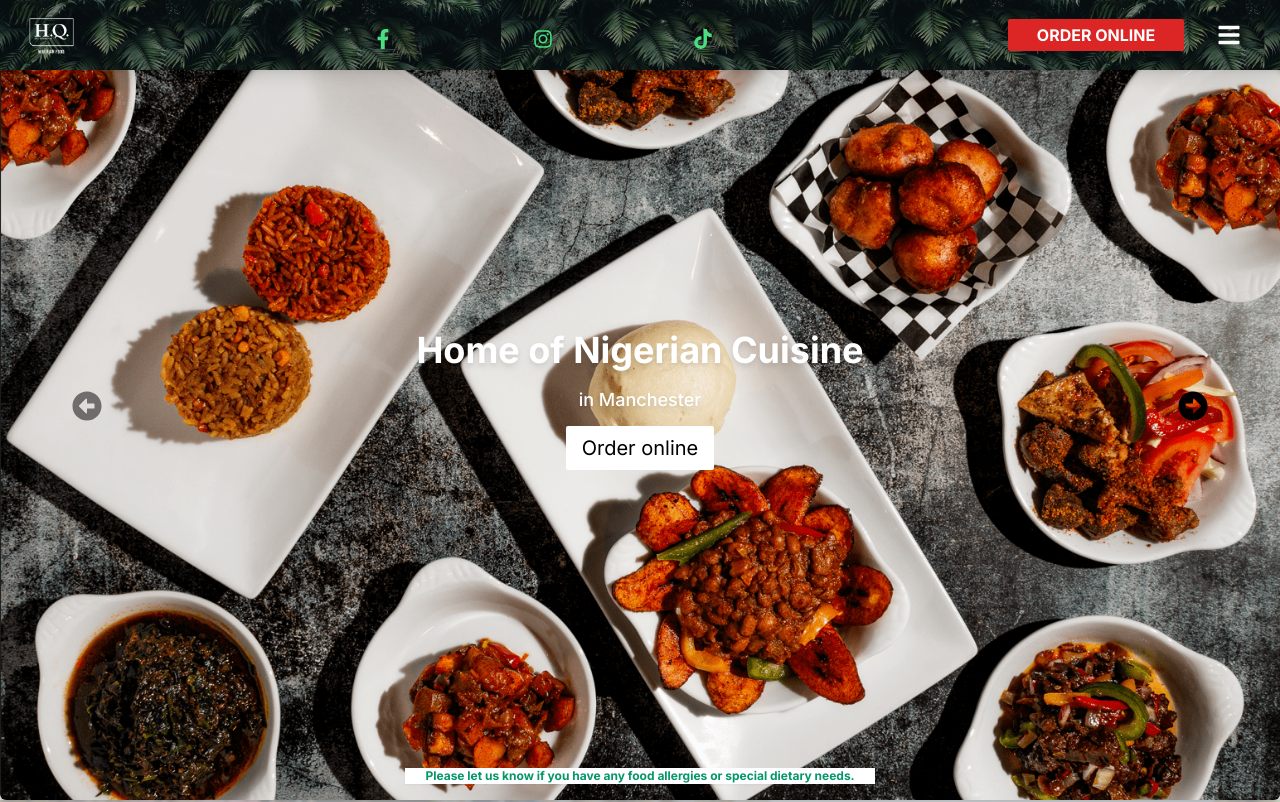
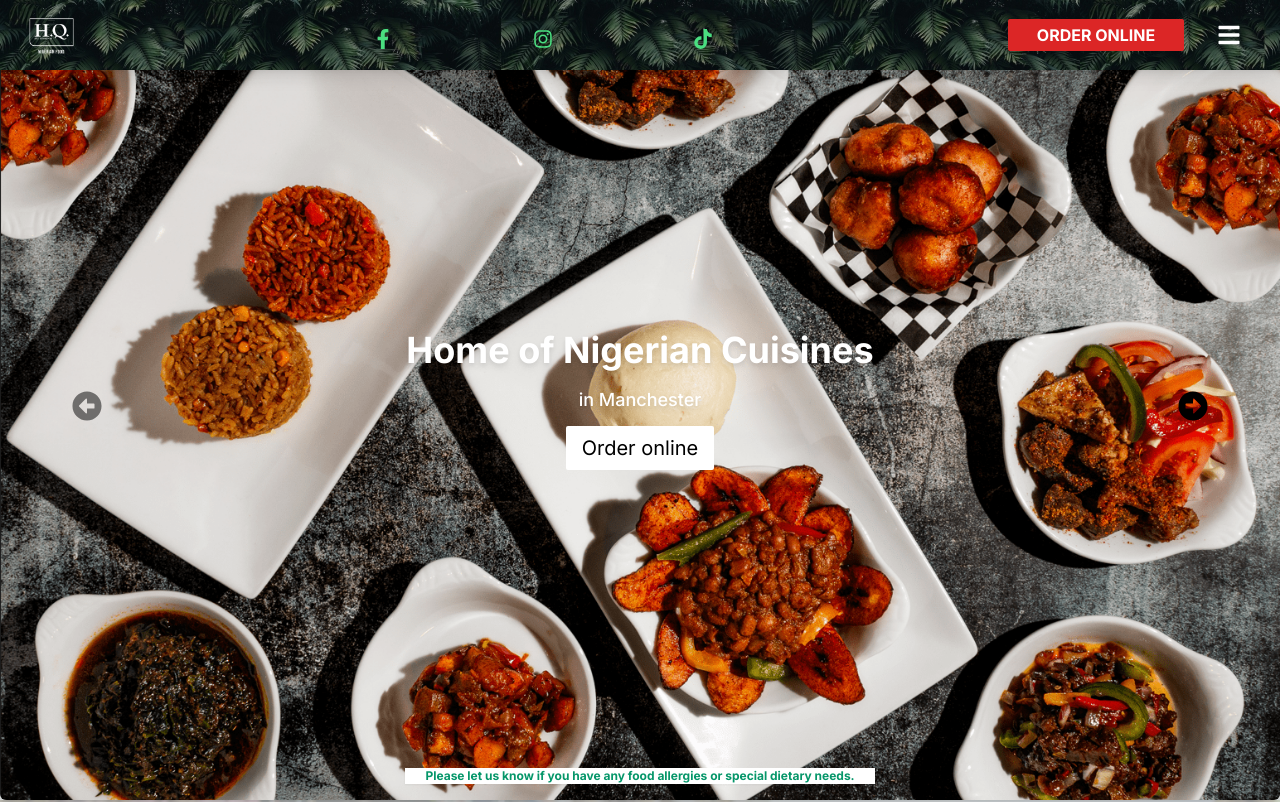
Before and after one commit to Joppaa-programming/hqmainfrontend, a Next.js app: page / in a window 1280 px wide. Shown: the top 802 px of the page. Built offline with nearby package versions, Linux system fonts and the light colour scheme.

Commit message:
extra fixes

```diff
--- a/src/app/components/cardslist.jsx
+++ b/src/app/components/cardslist.jsx
@@ -48,7 +48,7 @@ export default function CardsList() {
                     style={{ objectFit: "cover" }} />
                 <div className=" flex flex-col justify-center items-center gap-4">
                     <Image className=" " src="/ngflag.png" width={80} height={80} alt="nigeriaflag" />
-                    <div className='flex gap-2   flex-col sm:h-[400px] md:flex-row'>
+                    <div className='flex gap-2   flex-col  md:flex-row'>
                         {cards.map((card, index) => (<div id={index} key={index}><Card heading={card.heading} target={card.target} cta={card.cta} info={card.info} /></div>))}
                     </div>
                 </div>
--- a/src/app/components/hero.jsx
+++ b/src/app/components/hero.jsx
@@ -21,7 +21,7 @@ export default function Hero() {
       <div className='absolute text-white flex flex-col justify-center items-center'>
         <div className="flex flex-col gap-4 text-center pb-3">
           <h1 className="drop-shadow-md  font-bold text-3xl md:text-4xl "> Home of
-            Nigerian Cuisine</h1>
+            Nigerian Cuisines</h1>
           <h1 className="drop-shadow-md font-medium text-lg ">in Manchester </h1>
 
         </div>   <Link href={orderlink} target="_blank" className="bg-white text-black text-xl hover:text-red-500 py-2 px-4 rounded-sm ">
--- a/src/app/components/menubar.jsx
+++ b/src/app/components/menubar.jsx
@@ -21,7 +21,7 @@ export default function Menubar() {
 
 
     return (
-        <>  <div className=' mt-2 p-3 h-auto w-screen gap-1 flex flex-row items-center overflow-scroll md:justify-center  shadow-lg'>
+        <>  <div className=' mt-2 p-3 h-auto w-screen gap-1 flex flex-row items-center overflow-scroll md:justify-center md:overflow-hidden  shadow-lg'>
 
             {menuHeading.map((item, index) =>
             (
```
